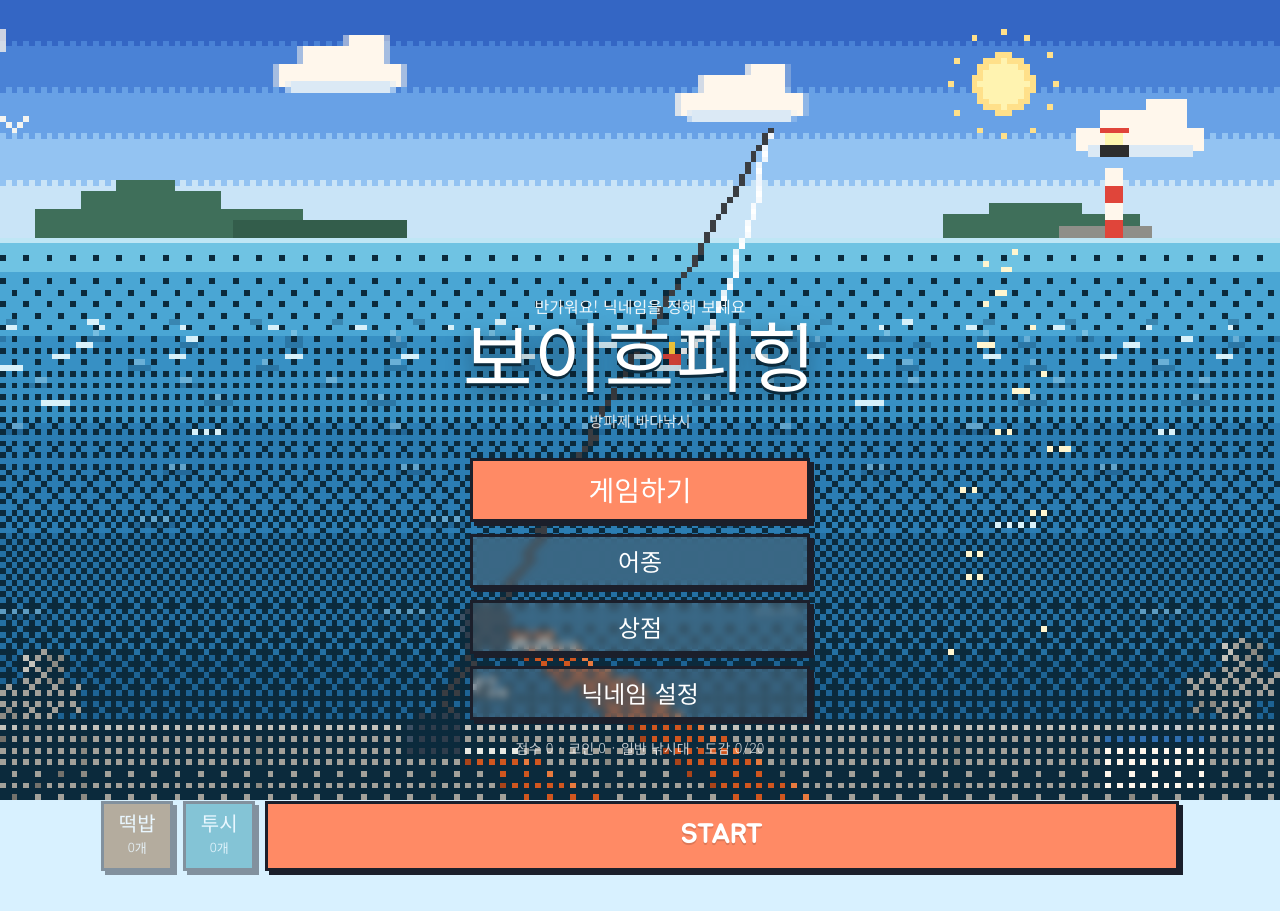
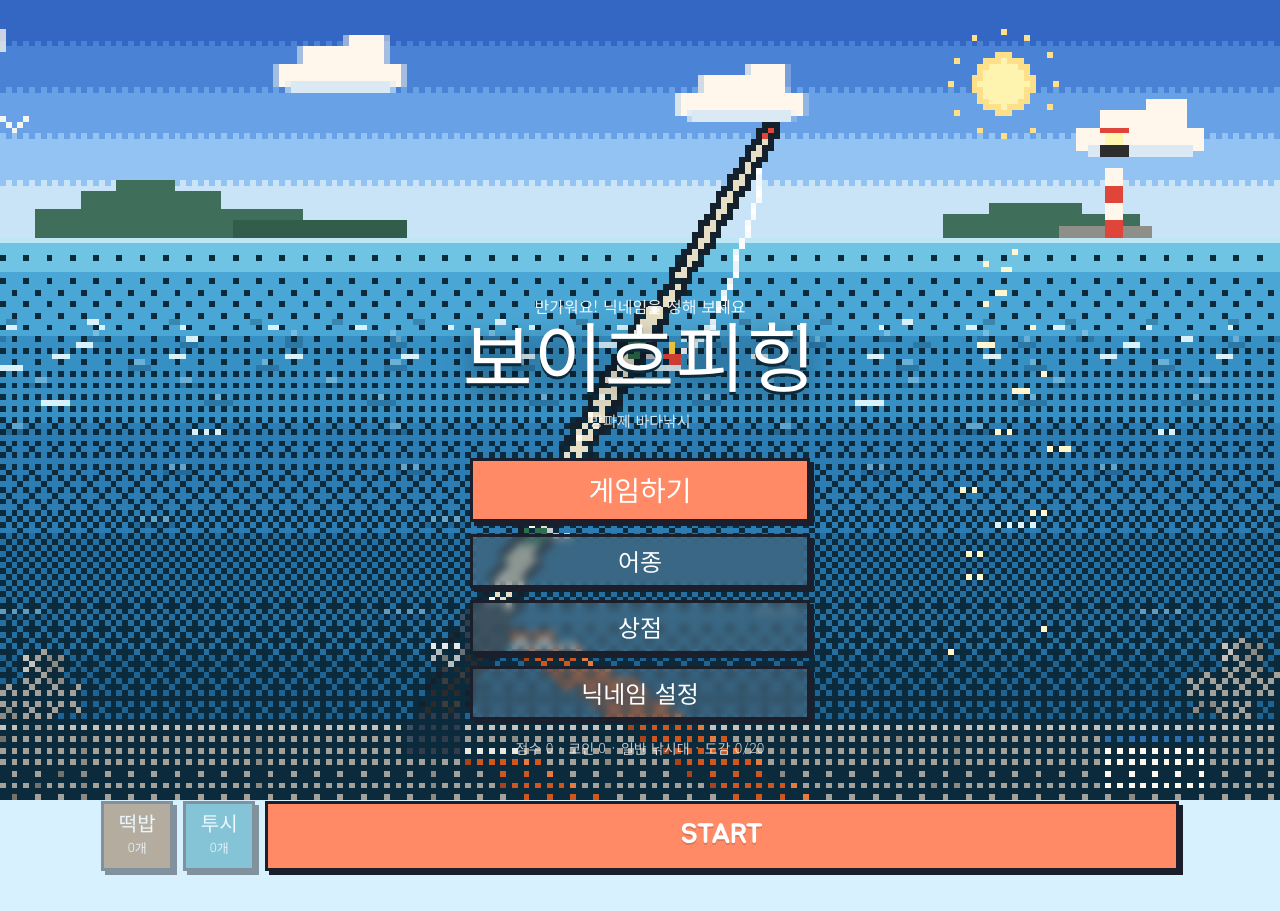
Before and after one commit to hajhy105/boihpihing-app, a plain HTML site: page app/src/dot/assets/index.html in a window 1280 px wide. Drawn offline with Linux system fonts and the light colour scheme; animation ran at ten frames a second.

Commit message:
도트 버전: 낚시대 4종 디자인 변경 (유리섬유·블루 메탈릭·레드 카본·골드 카본)
Co-Authored-By: Claude Opus 5.5 <noreply@anthropic.com>
Claude-Session: https://claude.ai/code/session_01UFVa4EsVBwKDr4cTnGYL5H

```diff
--- a/app/src/dot/assets/index.html
+++ b/app/src/dot/assets/index.html
@@ -149,7 +149,7 @@ h2{font-size:24px;margin:28px 0 10px;color:#2f6fb0}
 .rod{background:#fff;border-radius:22px;padding:12px 14px 14px;box-shadow:0 4px 0 #a9d8f2;border:3px solid transparent;display:flex;flex-direction:column}
 .rod.on{border-color:#ffd166;box-shadow:0 4px 0 #f2c66d}
 .rod.lock canvas{filter:grayscale(.9) opacity(.5)}
-.rod canvas{width:200px;height:80px;max-width:100%;display:block;margin:0 auto 4px}
+.rod canvas{width:216px;height:87px;max-width:100%;display:block;margin:0 auto 4px}
 .rod b{font-family:Jua,sans-serif;font-weight:400;font-size:20px}
 .rod small{color:var(--mute);font-size:13px}
 .rod ul{list-style:none;margin:8px 0 12px;padding:0;font-size:14px;display:grid;gap:2px}
@@ -356,10 +356,10 @@ function drawFish(c,x,y,L,f,sil){
 function fishCanvas(cv,f,sil,w,h){const k=4,pw=Math.round(w/k),ph=Math.round(h/k);cv.width=pw;cv.height=ph;cv.style.imageRendering='pixelated';const c=cv.getContext('2d');c.imageSmoothingEnabled=false;const sp=fishSprite(f,pw*.8,sil);c.drawImage(sp,Math.round((pw-sp.width)/2),Math.round((ph-sp.height)/2))}
 
 const RODS=[
- {id:'basic',name:'일반 낚시대',need:0,max:8,up:1,tr:1,col:'#3a3d42',lw:4.5,guides:0,reel:'#c9ccd1',grip:'#232323',desc:'기본 유리섬유 낚시대'},
- {id:'beg',name:'초급 낚시대',need:150,max:10,up:1.15,tr:.85,col:'#2f5a46',lw:4.8,guides:2,reel:'#b8bcc2',grip:'#2a2a2a',desc:'녹색 도장, 가이드 2개'},
- {id:'mid',name:'중급 낚시대',need:500,max:13,up:1.35,tr:.7,col:'#1f3a5c',lw:5.2,guides:3,reel:'#dfe3e8',grip:'#b8875a',desc:'코르크 손잡이와 은빛 릴'},
- {id:'pro',name:'고급 낚시대',need:1000,max:17,up:1.7,tr:.45,col:'#1a1b20',lw:5.6,guides:4,reel:'#c9a54a',grip:'#3a2a1a',desc:'카본 몸체, 금장 장식, 고급 릴'}
+ {id:'basic',name:'일반 낚시대',need:0,max:8,up:1,tr:1,col:'#3a3d42',lw:4.5,guides:0,reel:'#c9ccd1',grip:'#232323',desc:'크림색 유리섬유 몸체, 검정 손잡이'},
+ {id:'beg',name:'초급 낚시대',need:150,max:10,up:1.15,tr:.85,col:'#2f5a46',lw:4.8,guides:2,reel:'#b8bcc2',grip:'#2a2a2a',desc:'블루 메탈릭 몸체, 노란 초릿대'},
+ {id:'mid',name:'중급 낚시대',need:500,max:13,up:1.35,tr:.7,col:'#1f3a5c',lw:5.2,guides:3,reel:'#dfe3e8',grip:'#b8875a',desc:'레드 카본 몸체, 코르크 손잡이'},
+ {id:'pro',name:'고급 낚시대',need:1000,max:17,up:1.7,tr:.45,col:'#1a1b20',lw:5.6,guides:4,reel:'#c9a54a',grip:'#3a2a1a',desc:'블랙 카본에 금장 감기, 골드 릴'}
 ];
 const rod=()=>RODS.find(r=>r.id===save.rod)||RODS[0];
 function drawRod(c,x0,y0,cx,cy,x1,y1,R,s,t){
@@ -376,6 +376,42 @@ function drawRod(c,x0,y0,cx,cy,x1,y1,R,s,t){
     const tw=(Math.sin(t*4)+1)/2,r=(2+tw*3)*s;c.fillStyle='#fff6c0';c.beginPath();c.moveTo(x1,y1-r*2);c.lineTo(x1+r*.5,y1-r*.5);c.lineTo(x1+r*2,y1);c.lineTo(x1+r*.5,y1+r*.5);c.lineTo(x1,y1+r*2);c.lineTo(x1-r*.5,y1+r*.5);c.lineTo(x1-r*2,y1);c.lineTo(x1-r*.5,y1-r*.5);c.fill()}
   if(R.id==='mid'){const p=P(.18);c.fillStyle='#c9a54a';c.beginPath();c.arc(p.x,p.y,2.5*s,0,7);c.fill()}
 }
+/* ---------- pixel rods: one look per tier ---------- */
+const ROD_SKIN={
+  basic:{name:'유리섬유',th:2,blank:['#e6dfc6','#fffaf0','#b3ab8f'],grip:['#2b2b2b','#3d3d3d'],gripLen:.15,wrap:'#2f6f4f',guide:'#c9ccd1',guides:2,tip:'#e0453a',reel:{body:'#b8bcc2',dark:'#6c7178',spool:'#e7e9ec',knob:'#2b2b2b'},cap:'#2b2b2b'},
+  beg:{name:'블루 메탈릭',th:2,blank:['#2f8fd0','#8fd0f6','#1d5f91'],grip:['#1f2228','#2f3440'],gripLen:.16,wrap:'#8fd0f6',guide:'#e6e8ea',guides:3,tip:'#ffd23f',reel:{body:'#e9eef3',dark:'#2f8fd0',spool:'#1d5f91',knob:'#2f8fd0'},cap:'#2f8fd0',band:'#8fd0f6'},
+  mid:{name:'레드 카본',th:3,blank:['#c23a2e','#f07a62','#7a1f18'],grip:['#c89a62','#a87a46'],gripLen:.17,cork:true,wrap:'#1b1f2b',guide:'#f2f3f5',guides:4,tip:'#fff7ec',reel:{body:'#d9dde2',dark:'#7d838b',spool:'#c23a2e',knob:'#1b1f2b'},cap:'#1b1f2b',band:'#d9dde2'},
+  pro:{name:'골드 카본',th:3,blank:['#1e2026','#4a4f5a','#0f1014'],weave:'#30343d',grip:['#5a2e1e','#7a4128'],gripLen:.18,wrap:'#ffd23f',guide:'#ffd23f',guides:5,tip:'#ffd23f',reel:{body:'#e3b53c',dark:'#8a6416',spool:'#1e2026',knob:'#fff3b0'},cap:'#ffd23f',band:'#ffd23f',sparkle:true}};
+function drawRodPx(c,a,b,d,R,t,spin,big,flip){
+  const S=ROD_SKIN[R.id]||ROD_SKIN.basic,add=big?1:0;
+  // sample the curve densely
+  let L=0,prev=a;for(let i=1;i<=20;i++){const q=qb(a,b,d,i/20);L+=Math.hypot(q[0]-prev[0],q[1]-prev[1]);prev=q}
+  const n=Math.max(20,Math.round(L*2.2)),pts=[];for(let i=0;i<=n;i++){const tt=i/n,p=qb(a,b,d,tt),p2=qb(a,b,d,Math.min(1,tt+.01)),p1=qb(a,b,d,Math.max(0,tt-.01));let tx=p2[0]-p1[0],ty=p2[1]-p1[1];const l=Math.hypot(tx,ty)||1;tx/=l;ty/=l;let nx=-ty,ny=tx;if(ny<0){nx=-nx;ny=-ny}pts.push({t:tt,x:p[0],y:p[1],nx,ny})}
+  const guideT=[];for(let i=0;i<S.guides;i++)guideT.push(.34+i*(.6/S.guides));
+  c.fillStyle='#14202c';for(const p of pts){const tt=p.t,th=(tt<S.gripLen?S.th+1:Math.max(1,Math.round(S.th*(1-tt)+.6*tt)))+(tt<.7?add:0)+2;c.fillRect(Math.round(p.x)-Math.floor(th/2),Math.round(p.y)-Math.floor(th/2),th,th)}
+  for(let i=0;i<pts.length;i++){const p=pts[i],tt=p.t;
+    const th=(tt<S.gripLen?S.th+1:Math.max(1,Math.round(S.th*(1-tt)+.6*tt)))+(tt<.7?add:0);
+    let col,hi=null,sh=null;
+    if(tt<.012){col=S.cap}
+    else if(tt<S.gripLen){col=S.cork?(((i*7)%5===0)?S.grip[1]:S.grip[0]):((i>>1)%3===0?S.grip[1]:S.grip[0]);hi=null}
+    else if(tt<S.gripLen+.02&&S.band){col=S.band}
+    else if(tt>.985){col=S.tip}
+    else{col=S.blank[0];hi=S.blank[1];sh=S.blank[2];if(S.weave&&((i+Math.round(p.x))&1))col=S.weave}
+    if(guideT.some(g=>Math.abs(tt-g)<.012))col=S.wrap;
+    const o=Math.floor(th/2);c.fillStyle=col;c.fillRect(Math.round(p.x)-o,Math.round(p.y)-o,th,th);
+    if(hi&&th>=2){c.fillStyle=hi;c.fillRect(Math.round(p.x-p.nx*o),Math.round(p.y-p.ny*o),1,1)}
+    if(sh&&th>=3){c.fillStyle=sh;c.fillRect(Math.round(p.x+p.nx*o),Math.round(p.y+p.ny*o),1,1)}}
+  // guides hang below the blank
+  for(const g of guideT){const p=pts[Math.round(g*n)],r=g<.6?2:1;for(let k=1;k<=r+1;k++)px(c,p.x+p.nx*(k+1),p.y+p.ny*(k+1),1,1,S.guide);if(r>1)px(c,p.x+p.nx*(r+2)+(p.ny>0?1:0),p.y+p.ny*(r+2),1,1,S.guide)}
+  // reel under the grip
+  {const p=pts[Math.round(S.gripLen*.7*n)],sg=flip?-1:1,rx=Math.round(p.x+p.nx*4*sg),ry=Math.round(p.y+p.ny*4*sg),Rl=S.reel;
+    px(c,p.x+p.nx*2*sg,p.y+p.ny*2*sg,1,2,Rl.dark);
+    px(c,rx-2,ry-1,5,4,Rl.body);px(c,rx-2,ry-1,5,1,Rl.spool);px(c,rx-3,ry,1,2,Rl.dark);px(c,rx+3,ry,1,2,Rl.dark);px(c,rx-1,ry+1,3,1,Rl.dark);
+    const ang=spin?t*18:0.8,hx=rx+4+Math.round(Math.cos(ang)*2),hy=ry+1+Math.round(Math.sin(ang)*2);px(c,rx+3,ry+1,1,1,Rl.dark);pline(c,rx+3,ry+1,hx,hy,Rl.dark);px(c,hx,hy,2,2,Rl.knob)}
+  // tip sparkle for the top rod
+  if(S.sparkle){const tw=(Math.sin(t*4)+1)/2;if(tw>.35){const r=tw>.75?2:1;c.fillStyle='#fff6c0';c.fillRect(Math.round(d[0])-r,Math.round(d[1]),r*2+1,1);c.fillRect(Math.round(d[0]),Math.round(d[1])-r,1,r*2+1)}}
+  return pts}
+
 /* ================= pixel-art (도트) renderer — first-person view ================= */
 const cv=$('cv'),stage=$('stage');const gl=true;
 const ctx=cv.getContext('2d');
@@ -580,14 +616,7 @@ function drawFrame(c,w,h,t,menu){
   // line
   if(showB){const tc=!menu&&st==='fight'?tens/100:0,lc=`rgba(255,${Math.round(255-tc*170)},${Math.round(255-tc*150)},.85)`;
     const sag=(st==='fight'&&!menu)?0:Math.max(4,(bq[1]-tip[1])*.15);pcurve(c,tip,[(tip[0]+bq[0])/2,Math.max(tip[1],bq[1])+sag*.2],[bq[0],bq[1]-Math.max(2,sc*.3)],lc,22)}
-  const rc=R.col==='#1a1b20'?'#2b2c33':R.col;
-  pcurve(c,hand,ctrl,tip,rc,18);
-  // thicker butt section near the hands
-  {const n=18;let p=hand;for(let i=1;i<=n*.5;i++){const q=qb(hand,ctrl,tip,i/n);pline(c,p[0]+1,p[1],q[0]+1,q[1],rc);if(i<4)pline(c,p[0]-1,p[1],q[0]-1,q[1],rc);p=q}}
-  if(R.id==='pro'){let p=hand;for(let i=1;i<=18;i+=2){const q=qb(hand,ctrl,tip,i/18);px(c,q[0],q[1],1,1,PAL.yel);p=q}}
-  for(let i=0;i<R.guides;i++){const q=qb(hand,ctrl,tip,.4+i*.5/R.guides);px(c,q[0]-1,q[1]+1,2,1,'#e6e8ea')}
-  // reel
-  {const q=qb(hand,ctrl,tip,.08);px(c,q[0]+2,q[1]+1,4,4,R.reel);px(c,q[0]+3,q[1]+2,2,2,'#555b63');const sp=!menu&&st==='fight'&&Math.sin(T*20)>0;px(c,q[0]+6,q[1]+(sp?1:3),2,1,'#e6e8ea')}
+  drawRodPx(c,hand,ctrl,tip,R,T,!menu&&st==='fight'&&holding,true,true);
   drawHands(c,w,h,hand,R.grip,happy,qb(hand,ctrl,tip,.16));
   // bobber
   if(showB){const s=Math.max(1,Math.round(sc*.09)),x=Math.round(bq[0]),y=Math.round(bq[1]);
@@ -748,7 +777,7 @@ function renderSide(){
     return `<div class="rod${on?' on':''}${own?'':' lock'}"><canvas data-rod="${r.id}"></canvas><b>${r.name}</b><small>${r.desc}</small>
     <ul><li>권장 무게<span>${r.max}kg 이하</span></li><li>감기 속도<span>×${r.up.toFixed(2)}</span></li><li>줄 장력 부담<span>${r.tr===1?'기본':'−'+Math.round((1-r.tr)*100)+'%'}</span></li></ul>
     <button type="button" data-eq="${r.id}" ${on||!own?'disabled':''}>${on?'장착 중':own?'장착하기':`${r.need.toLocaleString('ko-KR')}점 필요 · ${(r.need-save.pts).toLocaleString('ko-KR')}점 남음`}</button></div>`}).join('');
-  for(const cv2 of $('shop').querySelectorAll('canvas')){const R=RODS.find(x=>x.id===cv2.dataset.rod);cv2.width=50;cv2.height=20;cv2.style.imageRendering='pixelated';const k=cv2.getContext('2d');k.imageSmoothingEnabled=false;k.scale(.25,.25);drawRod(k,22,62,95,38,180,16,R,1.6,1.6);const im=k.getImageData(0,0,50,20),dd=im.data;for(let i=3;i<dd.length;i+=4)dd[i]=dd[i]<90?0:255;k.putImageData(im,0,0)}
+  for(const cv2 of $('shop').querySelectorAll('canvas')){const R=RODS.find(x=>x.id===cv2.dataset.rod);cv2.width=72;cv2.height=29;cv2.style.imageRendering='pixelated';const k=cv2.getContext('2d');k.imageSmoothingEnabled=false;k.clearRect(0,0,72,29);drawRodPx(k,[5,23],[34,15],[68,5],R,1.2,false)}
   if(typeof renderMenu==='function')renderMenu();
   $('dex').innerHTML=FISH.map(f=>{const d=save.dex[f.id],t=tier(f);
     return `<div class="card"><canvas data-id="${f.id}"></canvas><b>${d?esc(f.name):'???'}</b><small>${d?`${d.n}마리 · 최고 ${d.best.toFixed(2)}kg`:`${f.min}–${f.max}kg`}</small><span class="tag" style="color:${t[1]}">${t[0]}</span></div>`}).join('');
```
Also changed, not shown: 1 other file.
